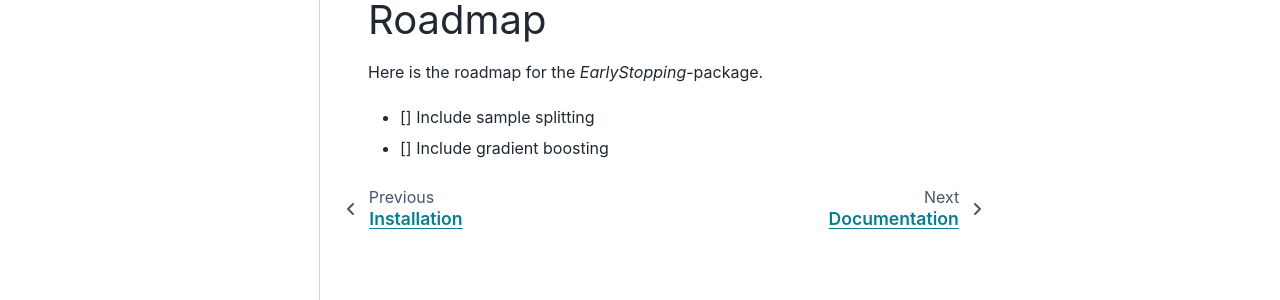
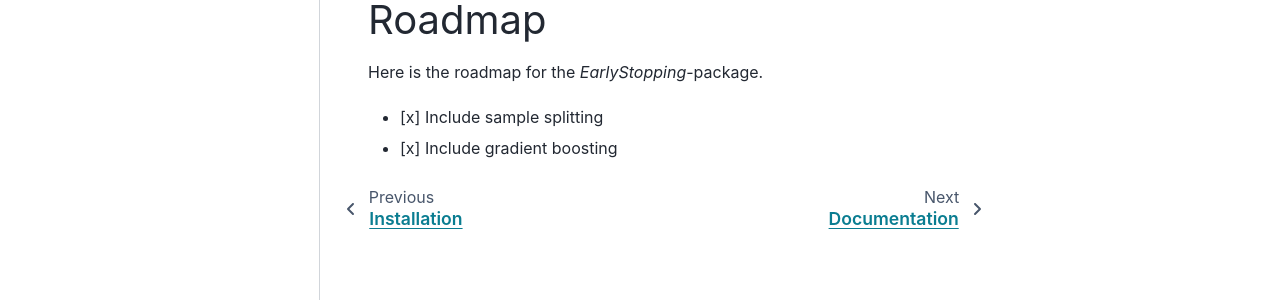
Before and after one commit to EarlyStop/EarlyStopping, a Sphinx documentation site: the page built from docs/source/classes/roadmap.rst, in a window 1280 px wide. Shown: the part 150-450 px from the top of the page. Built offline with Sphinx 7.4.7 and the PyData theme 0.15.4, drawn with Linux system fonts in a browser that asks for light colours; pages that are not in the unit, such as notebooks, are missing from menus.

```diff
--- a/docs/source/classes/roadmap.rst
+++ b/docs/source/classes/roadmap.rst
@@ -2,5 +2,5 @@ Roadmap
 ============
 Here is the roadmap for the *EarlyStopping*-package.
 
-- [] Include sample splitting
-- [] Include gradient boosting
+- [x] Include sample splitting
+- [x] Include gradient boosting
```
